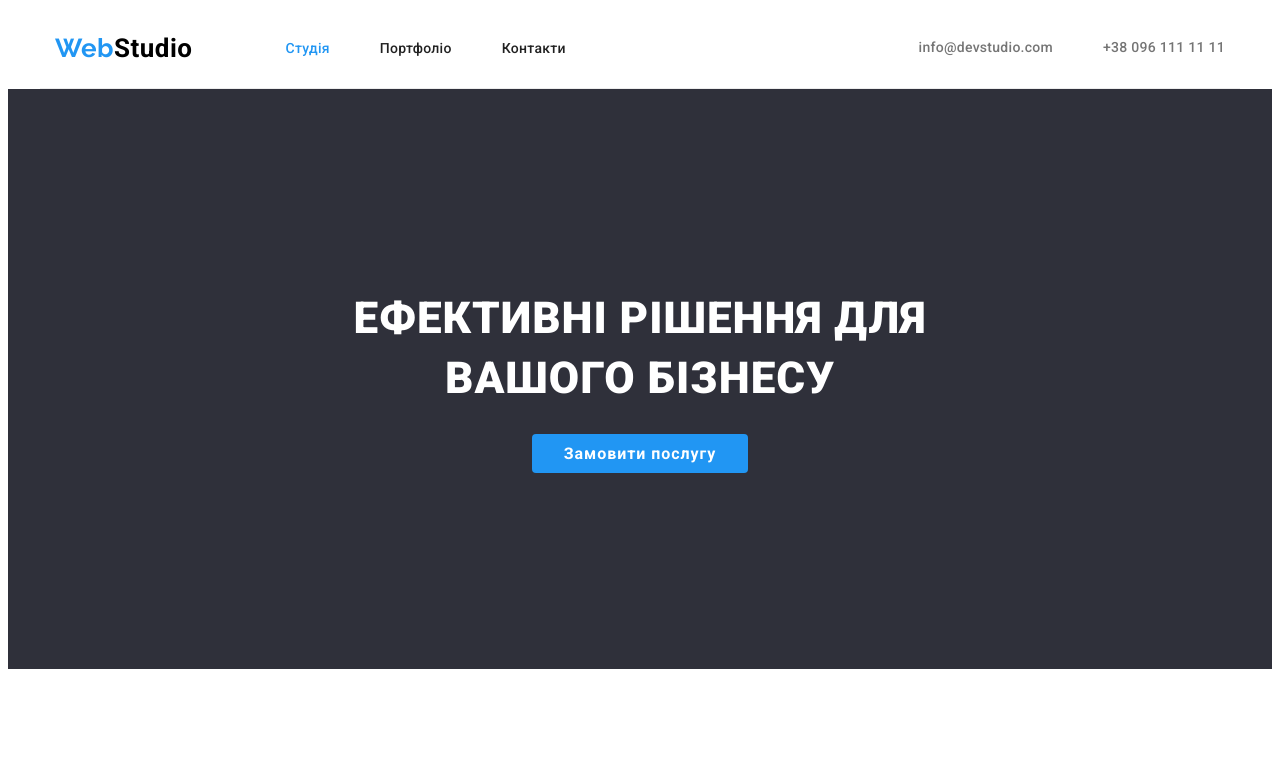
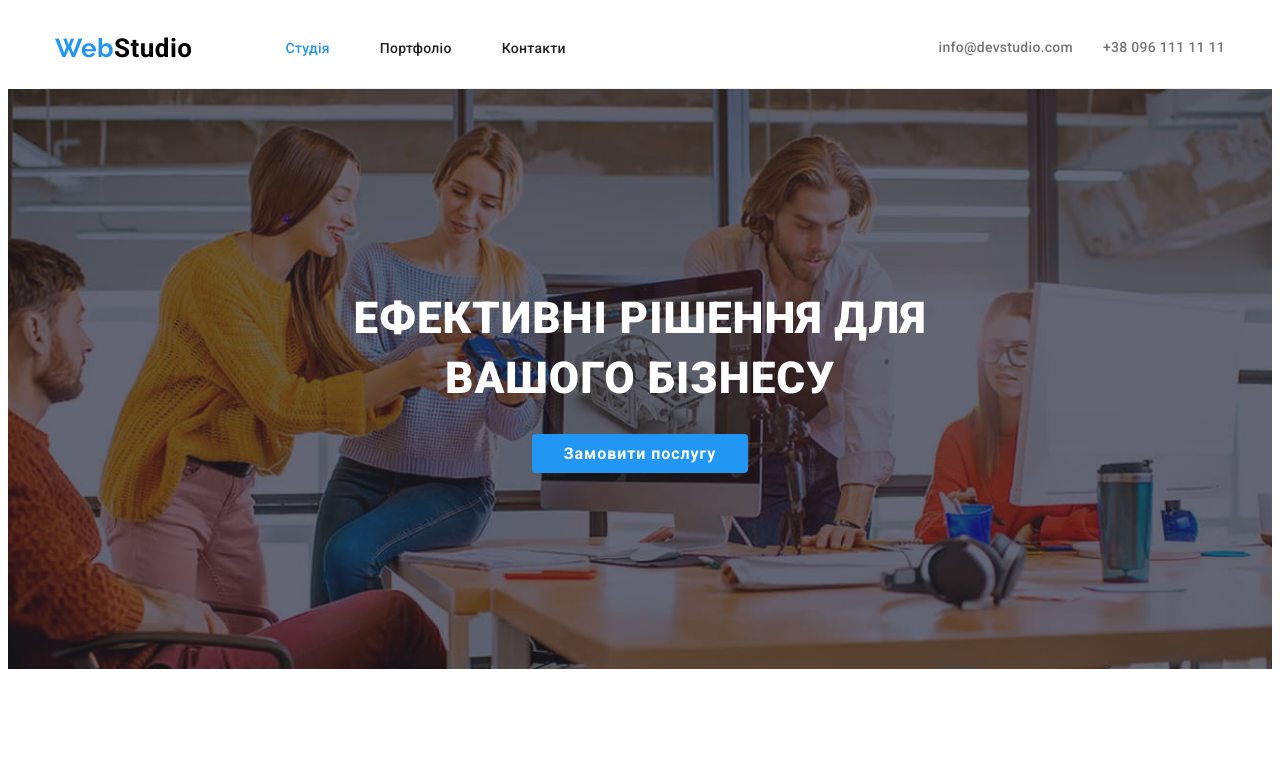
Before and after one commit to Kolokol2002/goit-markup-hw-04, a plain HTML site: page index.html in a window 1280 px wide. Shown: the top 759 px of the page. Drawn offline with Linux system fonts and the light colour scheme.

Commit message:
add backgroung img in hero

```diff
--- a/styles/styles.css
+++ b/styles/styles.css
@@ -120,7 +120,7 @@ p {
 .nav-address {
     display: flex;
     align-items: center;
-    gap: 50px;
+    gap: 30px;
 }
 
 .nav-address .header-link {
@@ -145,6 +145,17 @@ p {
     background-color: var(--hero-footer-background-color);
     letter-spacing: 0.06em;
     text-align: center;
+    max-width: 1600px;
+    margin: auto;
+    background-image:
+        linear-gradient(
+            rgba(47, 48, 58, 0.4),
+            rgba(47, 48, 58, 0.4)
+            ),
+        url('../images/background-hero.jpg');
+    background-repeat: no-repeat;
+    background-position: center;
+    background-size: cover;
 }
 
 .hero-section .container {
```
Also changed, not shown: images/background-hero.jpg (added), images/icon-mail.svg (added), images/icon-tel.svg (added).
